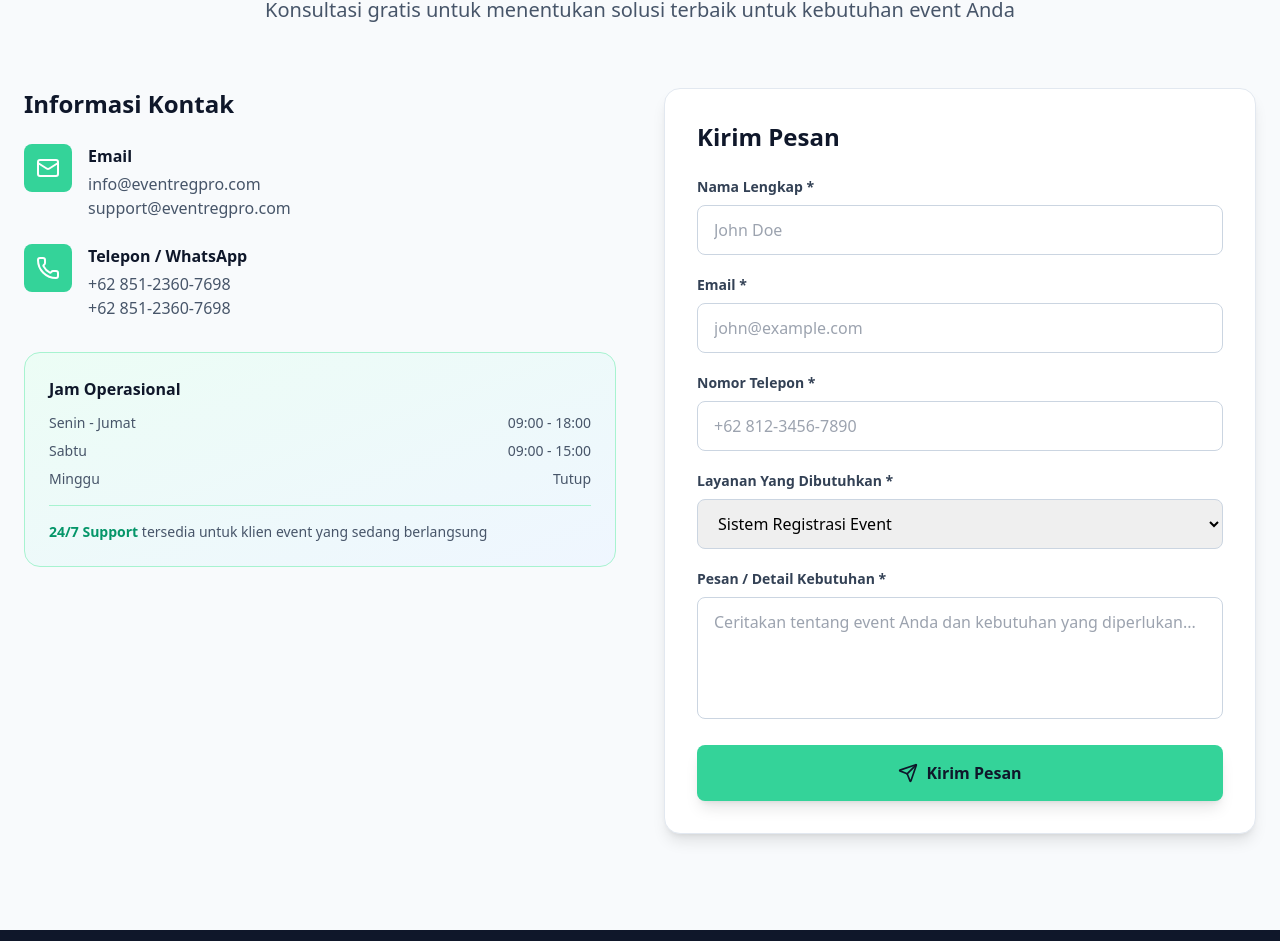
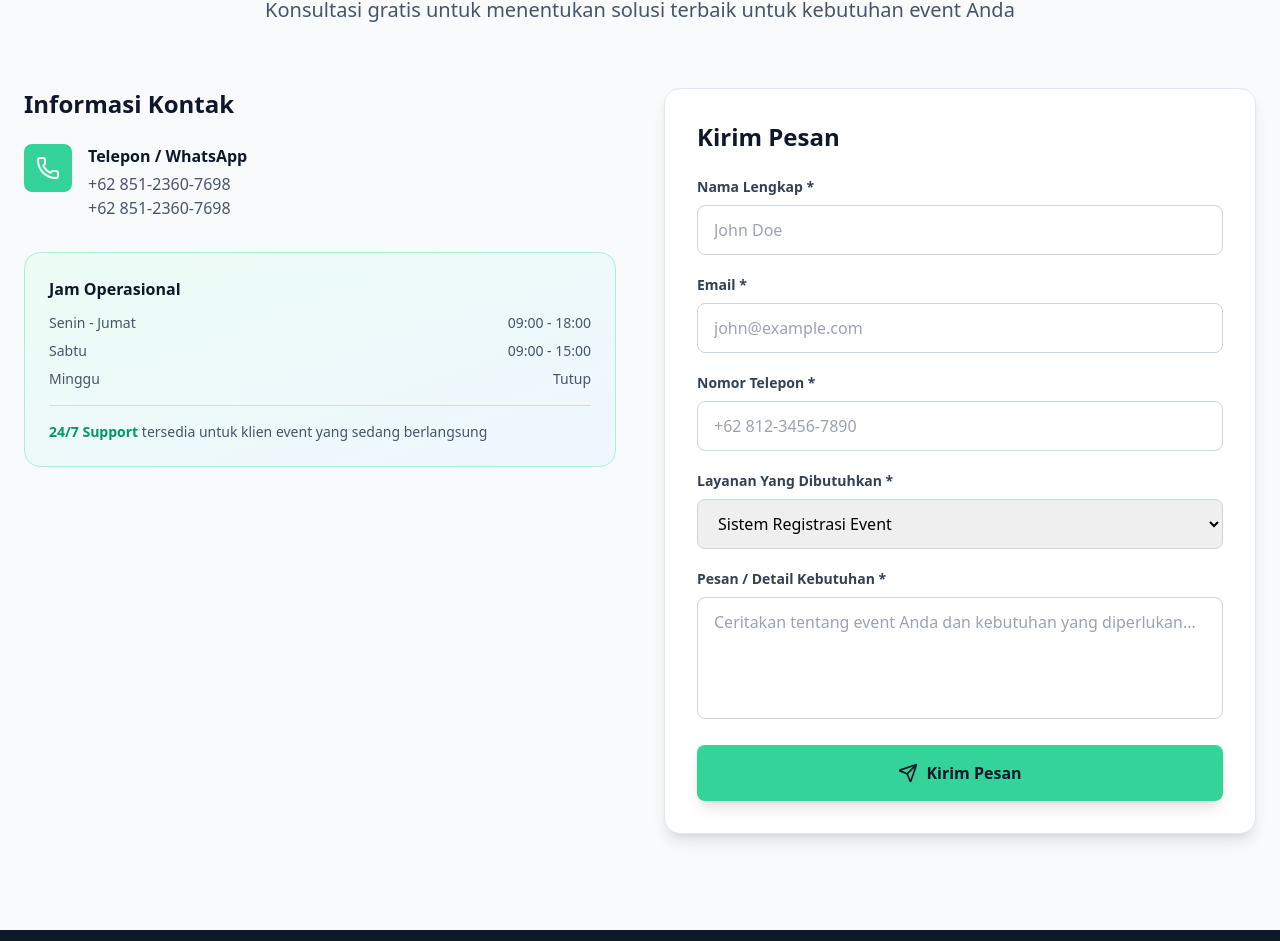
Before and after one commit to h44nss/handev, a React (Vite) app: page / in a window 1280 px wide. Shown: the part 3874-4815 px from the top of the page. Built offline with nearby package versions, Linux system fonts and the light colour scheme.

Commit message:
Update Contact.tsx

```diff
--- a/src/components/Contact.tsx
+++ b/src/components/Contact.tsx
@@ -71,7 +71,7 @@
             </h3>
 
             <div className="space-y-6">
-              <div className="flex items-start space-x-4">
+              {/* <div className="flex items-start space-x-4">
                 <div className="w-12 h-12 bg-emerald-400 rounded-lg flex items-center justify-center flex-shrink-0">
                   <Mail className="w-6 h-6 text-white" />
                 </div>
@@ -85,7 +85,7 @@
                     support@eventregpro.com
                   </a>
                 </div>
-              </div>
+              </div> */}
 
               <div className="flex items-start space-x-4">
                 <div className="w-12 h-12 bg-emerald-400 rounded-lg flex items-center justify-center flex-shrink-0">
```
